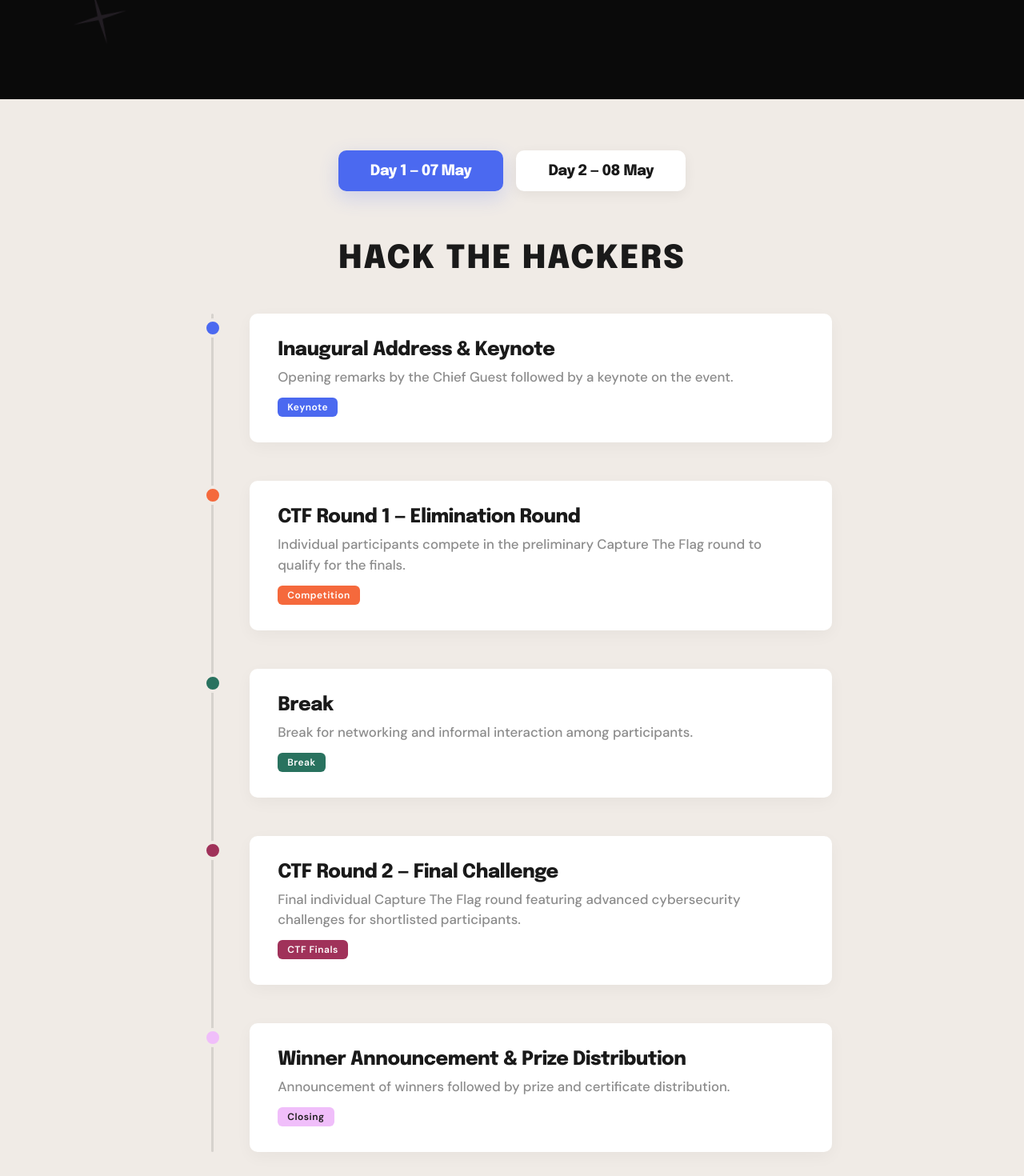
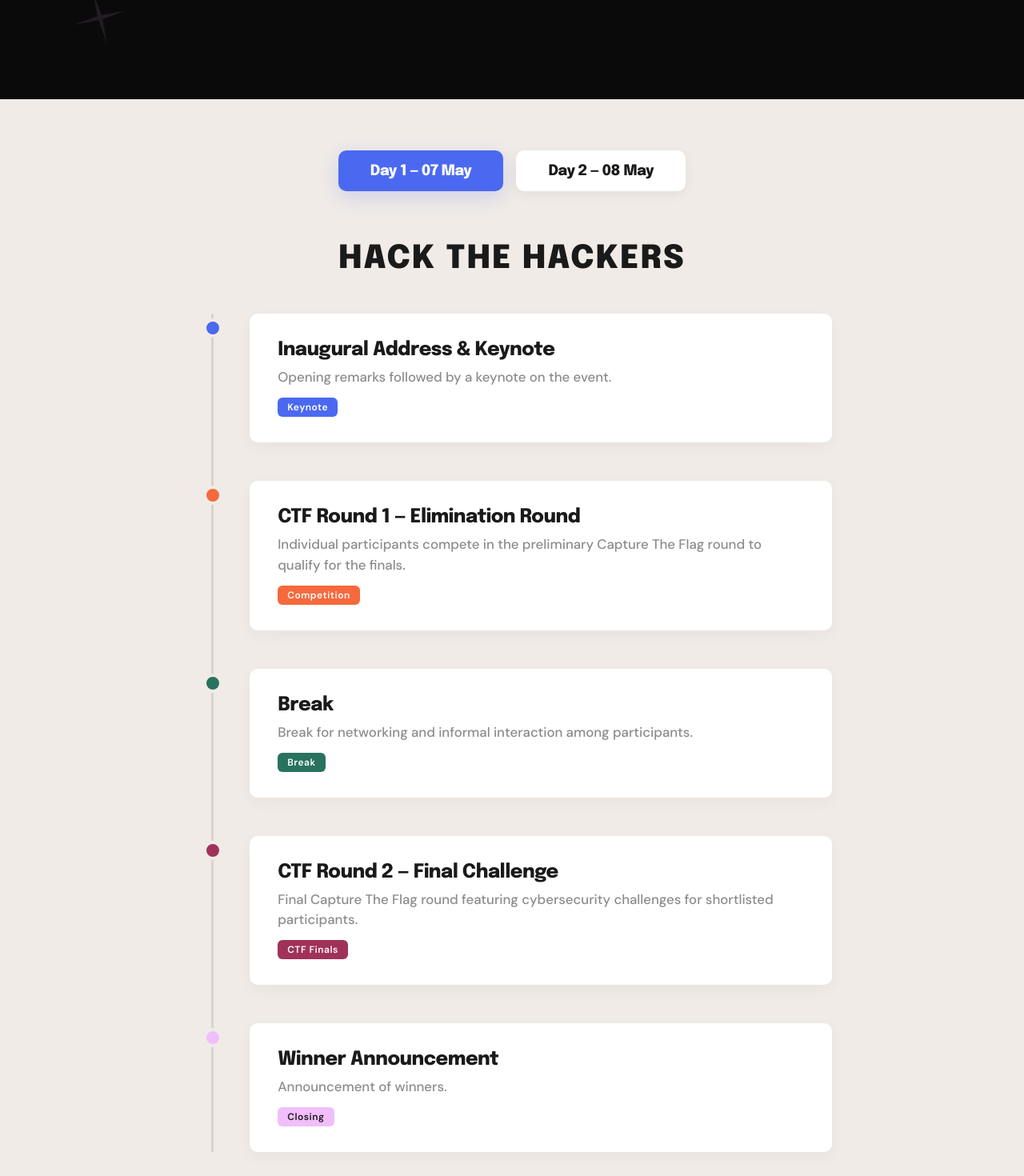
Before and after one commit to AbhiAditya02/AnnualConvention, a Next.js app: page /schedules in a window 1280 px wide. Shown: the part 436-1906 px from the top of the page at 80% size. Built offline with nearby package versions, Linux system fonts and the light colour scheme.

Commit message:
fix: improve event descriptions for clarity in schedule data

```diff
--- a/app/schedules/page.jsx
+++ b/app/schedules/page.jsx
@@ -13,27 +13,27 @@ const SCHEDULE = {
     'Day 1 — 07 May': {
         heading: 'Hack The Hackers',
         events: [
-            { title: 'Inaugural Address & Keynote', desc: 'Opening remarks by the Chief Guest followed by a keynote on the event.', tag: 'Keynote', color: 'blue' },
+            { title: 'Inaugural Address & Keynote', desc: 'Opening remarks followed by a keynote on the event.', tag: 'Keynote', color: 'blue' },
             { title: 'CTF Round 1 — Elimination Round', desc: 'Individual participants compete in the preliminary Capture The Flag round to qualify for the finals.', tag: 'Competition', color: 'black' },
             { title: 'Break', desc: 'Break for networking and informal interaction among participants.', tag: 'Break', color: 'green' },
-            { title: 'CTF Round 2 — Final Challenge', desc: 'Final individual Capture The Flag round featuring advanced cybersecurity challenges for shortlisted participants.', tag: 'CTF Finals', color: 'maroon' },
-            { title: 'Winner Announcement & Prize Distribution', desc: 'Announcement of winners followed by prize and certificate distribution.', tag: 'Closing', color: 'pink' },
+            { title: 'CTF Round 2 — Final Challenge', desc: 'Final Capture The Flag round featuring cybersecurity challenges for shortlisted participants.', tag: 'CTF Finals', color: 'maroon' },
+            { title: 'Winner Announcement', desc: 'Announcement of winners.', tag: 'Closing', color: 'pink' },
         ]
     },
 
     'Day 2 — 08 May': {
         heading: 'Annual Convention 3.0',
         events: [
-            { title: 'Welcome / Opening Speech', desc: 'Formal inauguration of the convention with an opening address by the organizing committee.', tag: 'Opening', color: 'green' },
+            { title: 'Welcome / Opening Speech', desc: 'Formal inauguration of the convention with an opening address', tag: 'Opening', color: 'green' },
             { title: 'Ceremonial Lamp Lighting', desc: 'Traditional lamp lighting ceremony with guests, faculty members, and industry leaders.', tag: 'Ceremony', color: 'maroon' },
             { title: 'National Anthem', desc: 'Commencement of the convention with the national anthem.', tag: 'Patriotic', color: 'blue' },
             { title: 'Convention Website Showcase', desc: 'Presentation and live showcase of the official convention website.', tag: 'Showcase', color: 'blue' },
             { title: 'Welcome Dance', desc: 'Cultural dance performance to welcome guests and participants.', tag: 'Culture', color: 'pink' },
             { title: 'ISTE Journey Video', desc: 'A visual presentation highlighting the journey, milestones, and achievements of ISTE.', tag: 'Presentation', color: 'blue' },
             { title: 'Guest Speeches', desc: 'Addresses and keynote speeches by invited dignitaries, and industry guests.', tag: 'Speakers', color: 'blue' },
-            { title: 'Quiz Competition', desc: 'Interactive quiz session engaging participants in technical and general knowledge rounds.', tag: 'Activity', color: 'green' },
+            { title: 'Quiz', desc: 'Interactive quiz session for participants.', tag: 'Activity', color: 'green' },
             { title: 'Group Song', desc: 'Musical group performance by students as part of the cultural segment.', tag: 'Culture', color: 'maroon' },
-            { title: 'Felicitation of 4th Year Students', desc: 'Recognition and presentation of mementos to outgoing 4th year students.', tag: 'Felicitation', color: 'pink' },
+            { title: 'Felicitation of 4th Year Students', desc: 'Recognition and presentation of mementos to 4th year students.', tag: 'Felicitation', color: 'pink' },
             { title: 'Vote of Thanks', desc: 'Formal closing address expressing gratitude to guests.', tag: 'Closing', color: 'green' }
         ]
     }
```
